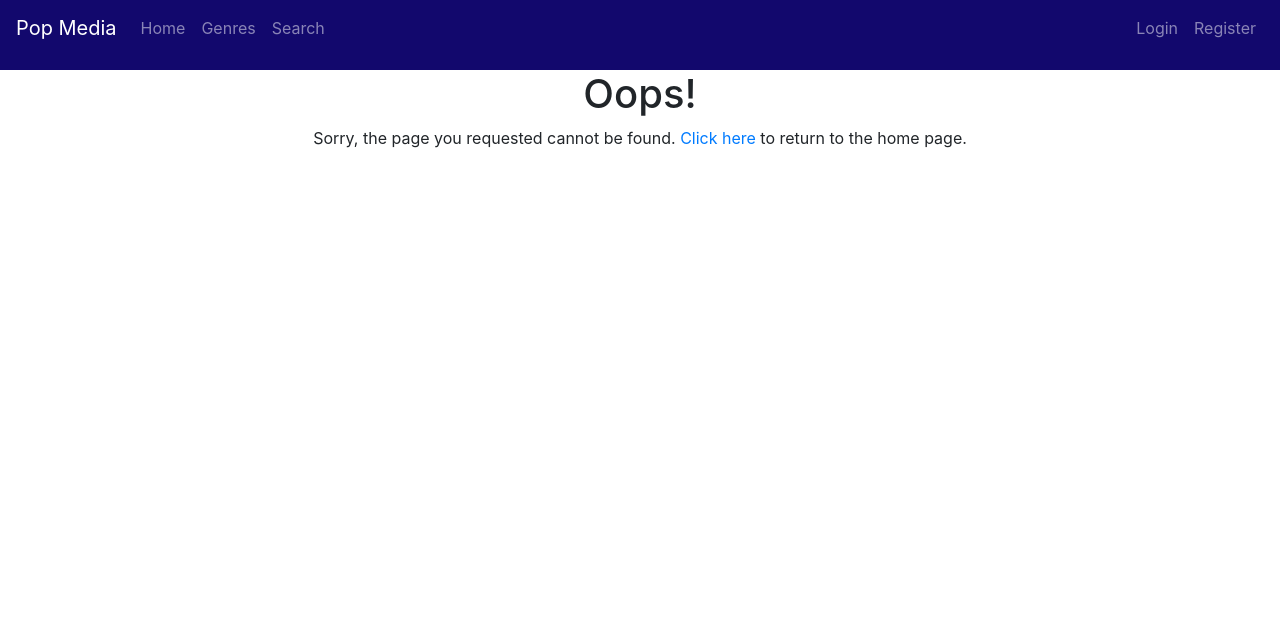
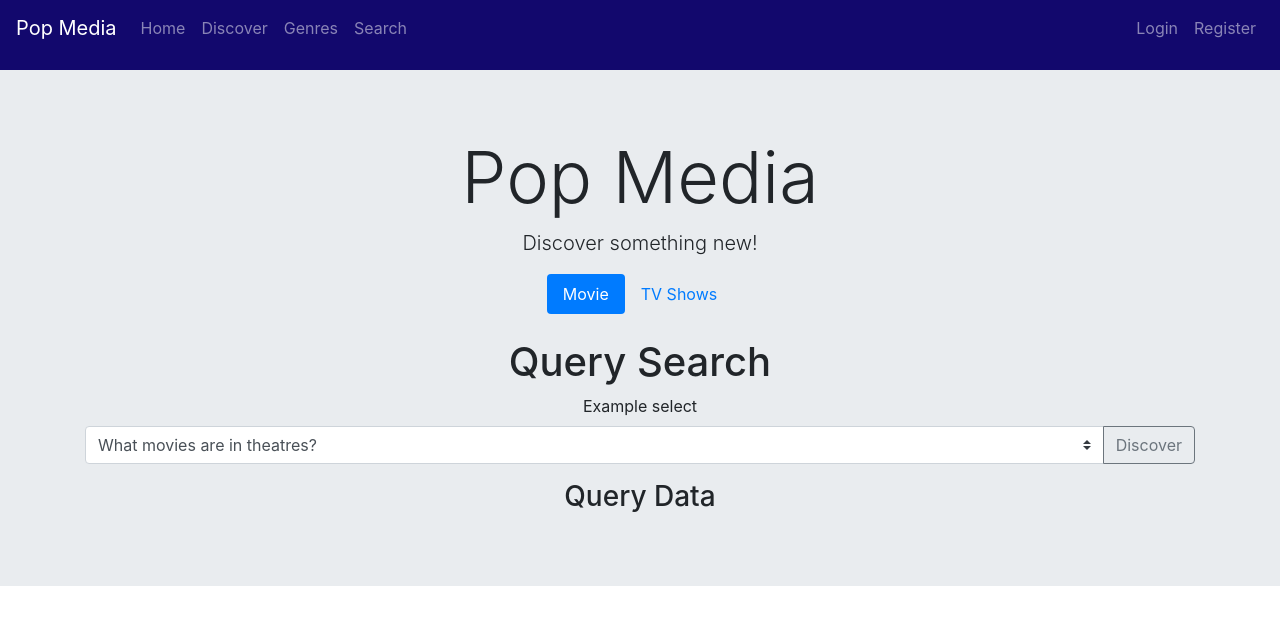
Before and after one commit to caleblmyers/find-a-flick, a React app in the folder client/: page /discover in a window 1280 px wide. Built offline with nearby package versions, Linux system fonts and the light colour scheme.

Commit message:
Update authdropdown, details issue, starting discover page

```diff
--- a/client/public/index.html
+++ b/client/public/index.html
@@ -6,38 +6,24 @@
   <link rel="shortcut icon" href="%PUBLIC_URL%/favicon.ico" />
   <meta name="viewport" content="width=device-width, initial-scale=1, shrink-to-fit=no" />
   <meta name="theme-color" content="#000000" />
-  <!--
-    manifest.json provides metadata used when your web app is installed on a
-    user's mobile device or desktop. See https://developers.google.com/web/fundamentals/web-app-manifest/
-  -->
   <link rel="manifest" href="%PUBLIC_URL%/manifest.json" />
-  <!--
-    Notice the use of %PUBLIC_URL% in the tags above.
-    It will be replaced with the URL of the `public` folder during the build.
-    Only files inside the `public` folder can be referenced from the HTML.
-
-    Unlike "/favicon.ico" or "favicon.ico", "%PUBLIC_URL%/favicon.ico" will
-    work correctly both with client-side routing and a non-root public URL.
-    Learn how to configure a non-root public URL by running `npm run build`.
-  -->
   <link rel="stylesheet" href="https://stackpath.bootstrapcdn.com/bootstrap/4.3.1/css/bootstrap.min.css"
     integrity="sha384-ggOyR0iXCbMQv3Xipma34MD+dH/1fQ784/j6cY/iJTQUOhcWr7x9JvoRxT2MZw1T" crossorigin="anonymous">
+  <script src="https://code.jquery.com/jquery-3.3.1.slim.min.js"
+    integrity="sha384-q8i/X+965DzO0rT7abK41JStQIAqVgRVzpbzo5smXKp4YfRvH+8abtTE1Pi6jizo"
+    crossorigin="anonymous"></script>
+  <script src="https://cdnjs.cloudflare.com/ajax/libs/popper.js/1.14.7/umd/popper.min.js"
+    integrity="sha384-UO2eT0CpHqdSJQ6hJty5KVphtPhzWj9WO1clHTMGa3JDZwrnQq4sF86dIHNDz0W1"
+    crossorigin="anonymous"></script>
+  <script src="https://stackpath.bootstrapcdn.com/bootstrap/4.3.1/js/bootstrap.min.js"
+    integrity="sha384-JjSmVgyd0p3pXB1rRibZUAYoIIy6OrQ6VrjIEaFf/nJGzIxFDsf4x0xIM+B07jRM"
+    crossorigin="anonymous"></script>
   <title>Pop Media</title>
 </head>
 
 <body>
   <noscript>You need to enable JavaScript to run this app.</noscript>
   <div id="root"></div>
-  <!--
-    This HTML file is a template.
-    If you open it directly in the browser, you will see an empty page.
-
-    You can add webfonts, meta tags, or analytics to this file.
-    The build step will place the bundled scripts into the <body> tag.
-
-    To begin the development, run `npm start` or `yarn start`.
-    To create a production bundle, use `npm run build` or `yarn build`.
-  -->
 </body>
 
 </html>
--- a/client/src/components/App/App.css
+++ b/client/src/components/App/App.css
@@ -17,3 +17,6 @@
     margin-left: inherit
   }
 } */
+.pointer {
+  cursor: pointer;
+}
--- a/client/src/components/App/App.js
+++ b/client/src/components/App/App.js
@@ -15,6 +15,7 @@ import Login from '../../pages/Login'
 import Register from '../../pages/Register'
 import Favorites from '../../pages/Favorites'
 import Secret from '../../pages/Secret'
+import Discover from '../../pages/Discover'
 import Genres from '../../pages/Genres'
 import SearchResults from '../../pages/SearchResults'
 import Details from '../../pages/Details'
@@ -65,6 +66,7 @@ class App extends Component {
               <Switch>
                 <Route exact path='/' component={Home} />
                 <Route path='/genres' component={Genres} />
+                <Route path='/discover' component={Discover} />
                 <Route path='/results' component={SearchResults} />
                 <Route path='/details' component={Details} />
                 <Route path='/login' component={Login} />
--- a/client/src/components/AuthDropdown/index.js
+++ b/client/src/components/AuthDropdown/index.js
@@ -30,14 +30,14 @@ class AuthDropdown extends Component {
 
     return (
       <li className="nav-item dropdown">
-        <button className="btn btn-link dropdown-toggle" onClick={this.toggleOpen} id="navbarDropdown" data-toggle="dropdown" aria-haspopup="true" aria-expanded="false">
+        <button className="btn btn-link dropdown-toggle no-link" onClick={this.toggleOpen} id="navbarDropdown" data-toggle="dropdown" aria-haspopup="true" aria-expanded="false">
           <Gravatar className="rounded-circle" email={user.email} size={30} /> {user.email}
         </button>
         <div className={dropdownMenuClass} aria-labelledby="navbarDropdown">
           <Link className="dropdown-item" to={"favorites"}>
             <div>Favorites</div>
           </Link>
-          <div className="dropdown-item" onClick={this.handleLogout}>Logout</div>
+          <div className="dropdown-item pointer" onClick={this.handleLogout}>Logout</div>
         </div>
       </li>
     );
--- a/client/src/components/Navigation/index.js
+++ b/client/src/components/Navigation/index.js
@@ -36,6 +36,9 @@ class Navigation extends Component {
                 <Link className='nav-link' to='/' onClick={this.toggleCollapse}>Home</Link>
               </li>
               <li className='nav-item'>
+                <Link className='nav-link' to='/discover' onClick={this.toggleCollapse}>Discover</Link>
+              </li>
+              <li className='nav-item'>
                 <Link className='nav-link' to='/genres' onClick={this.toggleCollapse}>Genres</Link>
               </li>
               <li className='nav-item'>
--- a/client/src/pages/Details/index.js
+++ b/client/src/pages/Details/index.js
@@ -45,12 +45,35 @@ class Details extends Component {
     }), 2500)
   }
 
-  shouldComponentUpdate(nextProps, nextState) {
-    console.log(this.state)
-    console.log(nextState)
-    if (this.state.details === nextState.details) {
-      return setTimeout(true, 2000)
-    } else return true
+  componentDidUpdate(prevProps) {
+    if (this.props.location !== prevProps.location) {
+      console.log('diff media')
+      console.log(this.props)
+      console.log(prevProps)
+    //   const { type, id } = this.props.location.state
+    //   this.setState({ isLoaded: false })
+
+    //   this.props.getDetails(type, id)
+
+    //   API.Comments.pageComments(type, id)
+    //     .then(res => {
+    //       const comments = res.data
+    //       this.setState({ comments })
+    //     })
+    //     .catch(err => console.log(err))
+
+    //   setTimeout(() => this.setState({
+    //     details: this.props.details,
+    //     credits: this.props.details.credits,
+    //     combined_credits: this.props.details.combined_credits,
+    //     isLoaded: true
+    //   }), 2500)
+    }
+
+    if (this.props.location.key !== prevProps.location.key) {
+      console.log('diff key')
+      // this.setState({ isLoaded: false })
+    }
   }
 
   componentWillUnmount() {
@@ -353,7 +376,7 @@ class Details extends Component {
                 <div className="col-3">
                   Reviews
                 </div>
-              </div>
+              </div>`
             </div>
           )
         }
--- a/client/src/pages/Details/style.css
+++ b/client/src/pages/Details/style.css
@@ -15,7 +15,7 @@
   border-radius: 10px;
   min-height: 295px;
 }
-.no-link, .no-link:hover {
+.no-link, .no-link:hover, .no-link:active, .no-link:focus {
   text-decoration: none;
   color: inherit;
 }
--- /dev/null
+++ b/client/src/pages/Discover/index.js
@@ -0,0 +1,120 @@
+import React, { Component } from 'react'
+import SearchBar from '../../components/SearchBar'
+
+class Discover extends Component {
+  state = {
+    results: []
+  }
+
+  handleSubmit = e => {
+    e.preventDefault()
+    console.log('submitted')
+  }
+
+  render() {
+    return (
+      <div className="Discover">
+        <div className="jumbotron jumbotron-fluid">
+          <div className="container">
+            <div className="display-3">Pop Media</div>
+            <div className="lead pt-2">Discover something new!</div>
+            <nav className="mt-3">
+              <div className="nav nav-pills justify-content-center" id="nav-tab" role="tablist">
+                <a className="nav-item nav-link active" id="nav-movie-tab" data-toggle="tab" href="#nav-movie" role="tab" aria-controls="nav-movie" aria-selected="true">Movie</a>
+                <a className="nav-item nav-link" id="nav-tv-tab" data-toggle="tab" href="#nav-tv" role="tab" aria-controls="nav-tv" aria-selected="false">TV Shows</a>
+              </div>
+            </nav>
+            <div className="tab-content" id="nav-tabContent">
+              <div className="tab-pane fade show active" id="nav-movie" role="tabpanel" aria-labelledby="nav-movie-tab">
+                <h1 className="mt-4">Query Search</h1>
+                <form onSubmit={this.handleSubmit}>
+                  <div className="form-group">
+                    <label>Example select</label>
+                    <div className="input-group">
+                      <select className="custom-select" id="inputGroupSelect04" aria-label="Example select with button addon">
+                        <option>What movies are in theatres?</option>
+                        <option>What are the most popular movies?</option>
+                        <option>What are the highest rated movies rated R?</option>
+                        <option>What are the most popular kids movies?</option>
+                        <option>What is are the best movies from 2010?</option>
+                        <option>What are the best dramas that were released this year?</option>
+                        <option>What are the highest rated science fiction movies that Tom Cruise has been in?</option>
+                        <option>What are the Will Ferrell's highest grossing comedies?</option>
+                        <option>Have Brad Pitt and Edward Norton ever been in a movie together?</option>
+                        <option>Has David Fincher ever worked with Rooney Mara?</option>
+                        <option>What are the best drama's?</option>
+                        <option>What are Liam Neeson's highest grossing rated 'R' movies?</option>
+                      </select>
+                      <div className="input-group-append">
+                        <button className="btn btn-outline-secondary" type="submit">Discover</button>
+                      </div>
+                    </div>
+                  </div>
+                </form>
+
+                <div className="container">
+                  <div className="row">
+                    <div className="col">
+                      <h3>Query Data</h3>
+                    </div>
+                  </div>
+                </div>
+
+                {/* <h1 className="mt-4">Advanced Form</h1>
+                <form className="mt-4">
+                  <div className="form-row">
+                    <div className="form-group col-md-6">
+                      <label>Email</label>
+                      <input type="email" className="form-control" id="inputEmail4" placeholder="Email" />
+                    </div>
+                    <div className="form-group col-md-6">
+                      <label>Password</label>
+                      <input type="password" className="form-control" id="inputPassword4" placeholder="Password" />
+                    </div>
+                  </div>
+                  <div className="form-group">
+                    <label>Address</label>
+                    <input type="text" className="form-control" id="inputAddress" placeholder="1234 Main St" />
+                  </div>
+                  <div className="form-group">
+                    <label>Address 2</label>
+                    <input type="text" className="form-control" id="inputAddress2" placeholder="Apartment, studio, or floor" />
+                  </div>
+                  <div className="form-row">
+                    <div className="form-group col-md-6">
+                      <label>City</label>
+                      <input type="text" className="form-control" id="inputCity" />
+                    </div>
+                    <div className="form-group col-md-4">
+                      <label>State</label>
+                      <select id="inputState" className="form-control">
+                        <option selected>Choose...</option>
+                        <option>...</option>
+                      </select>
+                    </div>
+                    <div className="form-group col-md-2">
+                      <label>Zip</label>
+                      <input type="text" className="form-control" id="inputZip" />
+                    </div>
+                  </div>
+                  <div className="form-group">
+                    <div className="form-check">
+                      <input className="form-check-input" type="checkbox" id="gridCheck" />
+                      <label className="form-check-label">Check me out</label>
+                    </div>
+                  </div>
+                  <button type="submit" className="btn btn-primary">Sign in</button>
+                </form> */}
+              </div>
+              <div className="tab-pane fade" id="nav-tv" role="tabpanel" aria-labelledby="nav-tv-tab">
+                <h1>TV Shows</h1>
+              </div>
+            </div>
+          </div>
+        </div>
+      </div >
+    )
+  }
+}
+
+export default Discover
--- a/client/src/pages/Home/index.js
+++ b/client/src/pages/Home/index.js
@@ -80,7 +80,7 @@ class HomePage extends Component {
                     </div>
                     <div className="col-12 col-xl-6 p-3">
                       <div className="h5">Top Rated</div>
-                      <Carousel data={this.state.topMovies} type={"topMovie"} />
+                      <Carousel data={this.state.topMovies} type={"topMovie"} handler={console.log} />
                     </div>
                   </div>
                   <div className="row no-gutters">
@@ -101,11 +101,11 @@ class HomePage extends Component {
                   <div className="row no-gutters">
                     <div className="col-12 col-xl-6 p-3">
                       <div className="h5">Featured</div>
-                      <Carousel data={this.state.shows} type={"show"} />
+                      <Carousel data={this.state.shows} type={"show"} handler={console.log} />
                     </div>
                     <div className="col-12 col-xl-6 p-3">
                       <div className="h5">Top Rated</div>
-                      <Carousel data={this.state.topShows} type={"topShow"} />
+                      <Carousel data={this.state.topShows} type={"topShow"} handler={console.log} />
                     </div>
                   </div>
                   <div className="row no-gutters">
--- a/client/src/pages/SearchResults/index.js
+++ b/client/src/pages/SearchResults/index.js
@@ -6,6 +6,7 @@ import { processSearch } from '../../store/actions/searchActions'
 import './style.css'
 import SearchBar from '../../components/SearchBar'
 import ResultsGrid from '../../components/ResultsGrid'
+import API from '../../lib/API'
 
 class SearchResults extends Component {
   state = {
@@ -24,6 +25,11 @@ class SearchResults extends Component {
     this.props.processSearch(keyword)
   }
 
+  newsApi() {
+    API.News.get()
+      .then(res => console.log(res))
+  }
+
   render() {
     return (
       <div className='SearchResults'>
@@ -32,6 +38,7 @@ class SearchResults extends Component {
             <div className="display-3">Pop Media</div>
             <div className="lead pt-2">Discover something new!</div>
             <SearchBar handler={() => this.submitHandler(this.props.keyword)} />
+            <button onClick={this.newsApi} className="btn btn-info">News Api</button>
           </div>
         </div>
         {this.props.results.results ? (
```
Also changed, not shown: client/src/lib/API.js (+7 -0 lines).
